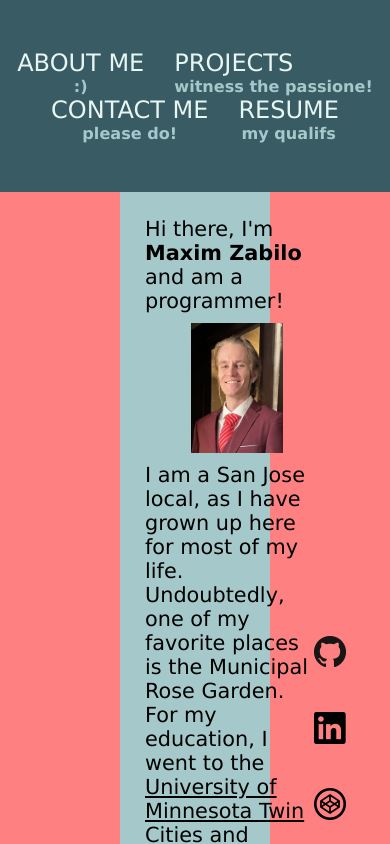
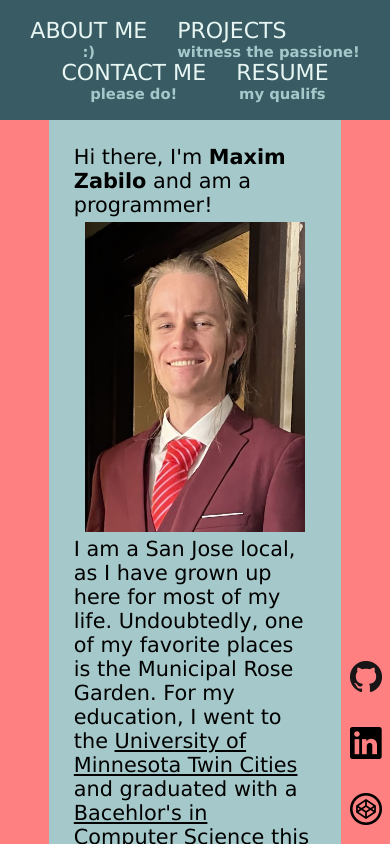
Before and after one commit to Rays91546/My-Page, a plain HTML site: page index.html in a window 390 px wide. Drawn offline with Linux system fonts and the light colour scheme.

Commit message:
meta tag in html solved mobile changes not showing

```diff
--- a/index.html
+++ b/index.html
@@ -2,6 +2,7 @@
 <html lang="en">
 <head>
     <meta charset="UTF-8">
+    <meta name="viewport" content="width=device-width, initial-scale=1" />
     <title>Portfolio of Maxim Zabilo</title>
     <link rel="stylesheet" href="style.css">
 </head>
@@ -62,7 +63,9 @@
                 Hi there, I'm <b>Maxim Zabilo</b> and am a programmer!
             </p>
 
-            <img id="me_img_mobile" class="main-mobile-img" src="img/me_2_face_shot_downsized.jpg">
+            <div class="mobile_image_container">
+                <img id="me_img_mobile" class="main-mobile-img" src="img/me_2_face_shot_downsized.jpg">
+            </div>
 
             <p>
                 I am a San Jose local, as I have grown up here for most of my life. Undoubtedly,
--- a/style.css
+++ b/style.css
@@ -40,7 +40,7 @@
   --mobile-main-offset: 15em;
   --mobile-three-quarter-main-offset: 12em;
   --mobile-half-main-offset: 7.5em;
-  --mobile-quarter-main-offset: 3.75em;
+  --mobile-quarter-main-offset: 3.05em;
   --mobile-eigth-main-offset: 1.9em;
   --mobile-sixteenth-main-offset: 0.9em;
 
@@ -211,19 +211,14 @@ body {
   display: flex;
   flex-wrap: wrap;
   justify-content: center;
-  /*background-color: red;*/
 }
 
 .sidenav ul li {
   list-style: none;
-  /*background-color: purple;*/
   padding: 20px;
 }
 
 .sidenav ul li a {
-  /*background-color: white;*/
-  /*height: 50%;
-  padding: 0 15px;*/
   text-transform: uppercase;
   text-decoration: none;
   color: var(--offwhite-color);
@@ -236,23 +231,18 @@ body {
   overflow-y: auto;
   font-family: Verdana, Geneva, Tahoma, sans-serif;
 
-  /*margin: var(--main-offset);*/
   margin-left: var(--main-offset);
   margin-top: var(--main-offset);
   margin-right: var(--main-offset);
-  /*margin-bottom: 60px;*/
 
   padding: 10px;
 
   position: fixed;
   height: calc(100% - var(--main-offset));
 
-  /*background-color: #54BAB9;*/
-
   display: flex;
   flex-wrap: wrap;
   justify-content: center;
-  /*align-content: space-around;*/
   z-index: 800;
 }
 
@@ -262,7 +252,6 @@ body {
   display: flex;
   flex-flow: column wrap;
   justify-content: left;
-  /*background-color: yellow;*/
 }
 
 @media (max-width: 1135px) {
@@ -280,11 +269,16 @@ body {
 }
 
 /* smaller mobile  */
+.mobile_image_container {
+  display: flex;
+  justify-content: center;
+  align-items: center;
+}
+
 #me_img_mobile {
-  padding: 5px;
-  /*min-width: 80%;*/
   margin-left: 25%;
-  max-width: 50%;
+  margin-right: 25%;
+  max-width: 220px;
   max-height: 607px;
   width: auto;
   height: auto;
@@ -293,38 +287,12 @@ body {
 
 .main-img {
   padding: 10px;
-  /*min-width: 80%;*/
   max-width: 100%;
   max-height: 607px;
   width: auto;
   height: auto;
-  /*width: 50%;*/
   display: flex;
   justify-content: center;
-  /*padding: 5px;*/
-}
-
-/* For mobile */
-@media only screen and (max-width: 850px) {
-  .nav-main {
-    height: var(--mobile-three-quarter-main-offset);
-  }
-  .nav-main ul li a {
-    font-size: 150%;
-  }
-  .sidenav {
-    width: var(--mobile-half-main-offset);
-  }
-  /* order matters so change font before main */
-  .main-text {
-    font-size: 130%;
-  }
-  .main {
-    margin-left: var(--mobile-half-main-offset);
-    margin-top: var(--mobile-three-quarter-main-offset);
-    margin-right: var(--mobile-half-main-offset);
-    height: calc(100% - var(--mobile-three-quarter-main-offset));
-  }
 }
 
 /* Remove the side image of myself */
@@ -460,16 +428,6 @@ body {
   margin: 10px;
 }
 
-/* for mobile */
-@media only screen and (max-width: 850px) {
-  .projects {
-    margin-top: var(--mobile-three-quarter-main-offset);
-    margin-left: var(--mobile-half-main-offset);
-    margin-right: var(--mobile-half-main-offset);
-    height: calc(100% - var(--mobile-three-quarter-main-offset));
-  }
-}
-
 /* gamba.html */
 
 .gamba {
@@ -516,12 +474,57 @@ body {
   margin: 5px;
 }
 
-/* for mobile */
-@media only screen and (max-width: 850px) {
+/* For mobile main content */
+@media only screen and (min-width: 360px) and (max-width: 850px) {
+  .nav-main {
+    height: var(--mobile-half-main-offset);
+  }
+  .nav-main ul li a {
+    font-size: 138%;
+  }
+  .sidenav {
+    width: var(--mobile-quarter-main-offset);
+  }
+  .sidenav ul li{
+    padding: 5px;
+    margin-top: 10px;
+    margin-bottom: 10px;
+  }
+  /* order matters so change font before main */
+  .main-text {
+    font-size: 130%;
+  }
+  .main {
+    margin-left: var(--mobile-quarter-main-offset);
+    margin-top: var(--mobile-half-main-offset);
+    margin-right: var(--mobile-quarter-main-offset);
+    height: calc(100% - var(--mobile-half-main-offset));
+  }
+}
+
+/* image in main.html */
+@media only screen and (min-width: 360px) and (max-width: 850px)  {
+  #me_img_mobile {
+    /* transform: translate(-25%, 0%); */
+  }
+}
+
+/* for mobile projects.html */
+@media only screen and (min-width: 360px) and (max-width: 850px)  {
+  .projects {
+    margin-left: var(--mobile-quarter-main-offset);
+    margin-top: var(--mobile-half-main-offset);
+    margin-right: var(--mobile-quarter-main-offset);
+    height: calc(100% - var(--mobile-half-main-offset));
+  }
+}
+
+/* for mobile maint-contact.html */
+@media only screen and (min-width: 360px) and (max-width: 850px)  {
   .main-contact {
-    margin-top: var(--mobile-three-quarter-main-offset);
-    margin-left: var(--mobile-half-main-offset);
-    margin-right: var(--mobile-half-main-offset);
+    margin-left: var(--mobile-quarter-main-offset);
+    margin-top: var(--mobile-half-main-offset);
+    margin-right: var(--mobile-quarter-main-offset);
     font-size: 130%;
   }
 }
```
Also changed, not shown: contact-me.html (+1 -0 lines), projects.html (+1 -0 lines), resume.html (+1 -0 lines).
